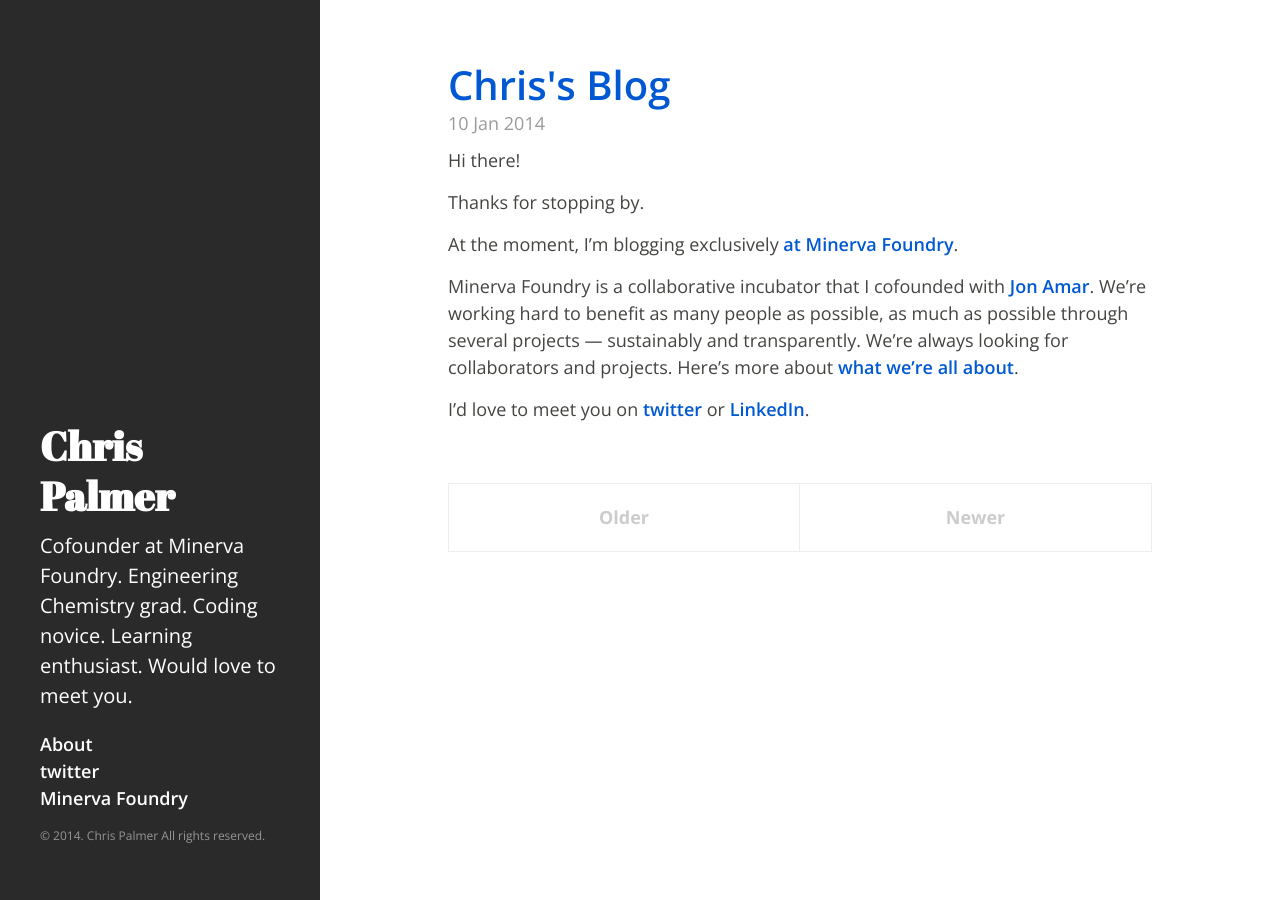
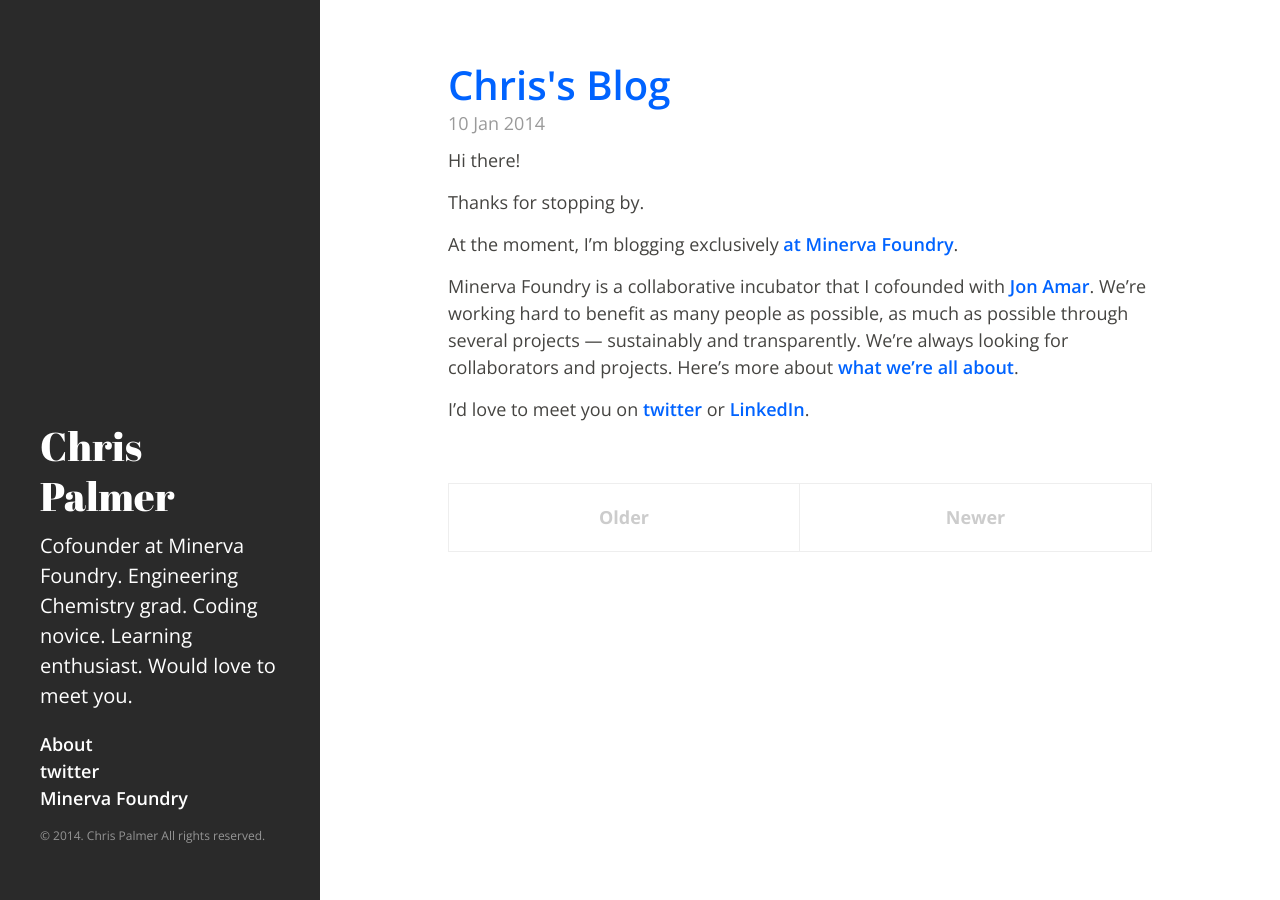
Before and after one commit to cwjpalmer/cwjpalmer.github.io, a Jekyll site: the page built from index.html, in a window 1280 px wide. Built offline with Jekyll 4.4.1, drawn with Linux system fonts in a browser that asks for light colours; Markdown is read by kramdown in place of the engine named in the settings; the list of posts is cut into pages by our own code.

Commit message:
changed a color and masthead h1 weight

```diff
--- a/public/css/hyde.css
+++ b/public/css/hyde.css
@@ -205,7 +205,7 @@
 
 a {
   font-weight: 600;
-  color: #0059d2;
+  color: #0063ff;
   text-decoration: none;
 }
 a:hover,
@@ -234,6 +234,7 @@
   margin-top: 0;
   font-size: 40px;
   font-family: "Abril Fatface";
+  font-weight: 300;
 }
 .masthead .lead {
   margin-bottom: 0;
```
